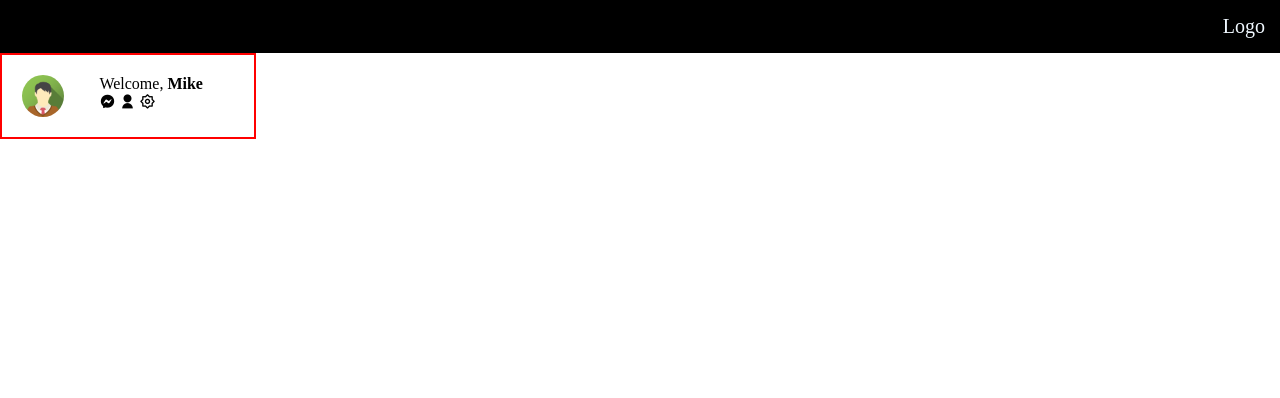
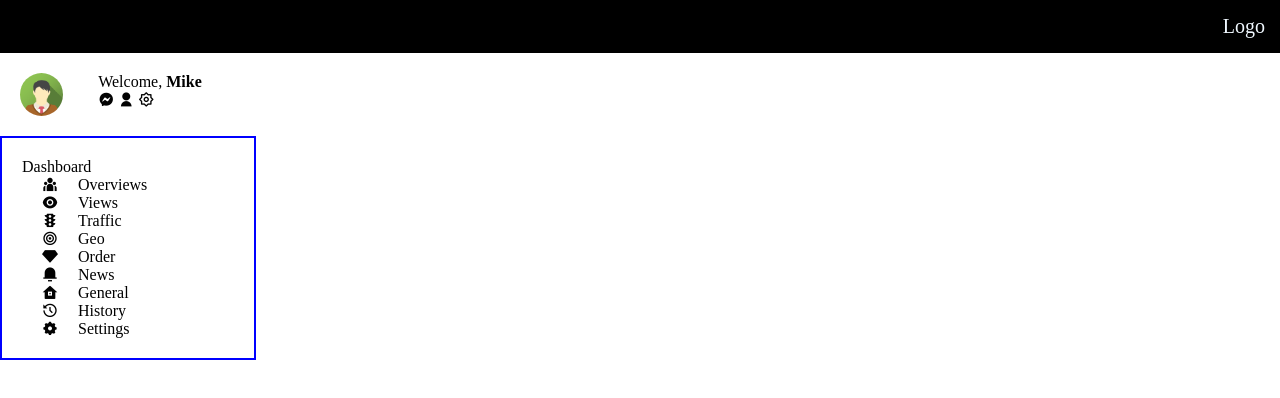
Before and after one commit to GajuQueen/Anonymouschallenge, a plain HTML site: page index.html in a window 1280 px wide. Drawn offline with nearby package versions, Linux system fonts and the light colour scheme.

Commit message:
4th commit
Addition of navbar icons

```diff
--- a/CSS/style.css
+++ b/CSS/style.css
@@ -3,6 +3,7 @@
     margin: 0;
     box-sizing: border-box;
     text-decoration: none;
+    list-style: none;
 }
 header{
     background-color: black;
@@ -23,7 +24,7 @@ border-radius: 30px;
 }
 .navbar{
     display: block;
-    border: 2px solid red;
+    /* border: 2px solid red; */
     display: flex;
     padding: 20px;
     width: 20%;
@@ -31,9 +32,16 @@ border-radius: 30px;
 .psn{
 margin-left: 35px;
 }
-.icons i{
+i{
     color: rgb(2, 2, 2);
-
-
+}
+.dtn{
+    border: 2px solid blue;
+    width: 20%;
+    padding: 20px;
 
 }
+.dtn a{
+    margin: 20px;
+
+}
--- a/index.html
+++ b/index.html
@@ -22,8 +22,19 @@
                     <a href="#"><i class="ri-settings-2-line"></i></a>
                 </div>
             </div>
-
         </nav>
+        <ul class="dtn">
+            <li>Dashboard</li>
+            <li><a href="#"><i class="ri-team-fill"></i></a>Overviews</li>
+            <li><a href="#"><i class="ri-eye-fill"></i></a>Views</li>
+            <li><a href="#"><i class="ri-traffic-light-line"></i></a>Traffic</li>
+            <li><a href="#"><i class="ri-focus-2-line"></i></a>Geo</li>
+            <li><a href="#"><i class="ri-vip-diamond-fill"></i></a>Order</li>
+            <li><a href="#"><i class="ri-notification-3-fill"></i></a>News</li>
+            <li><a href="#"><i class="ri-home-8-fill"></i></a>General</li>
+            <li><a href="#"><i class="ri-history-fill"></i></a>History</li>
+            <li><a href="#"><i class="ri-settings-5-fill"></i></a>Settings</li>
+        </ul>
     </main>
 </body>
 
```
